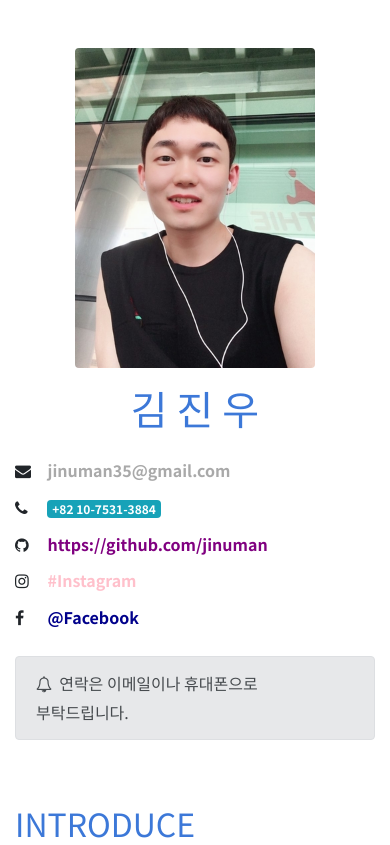
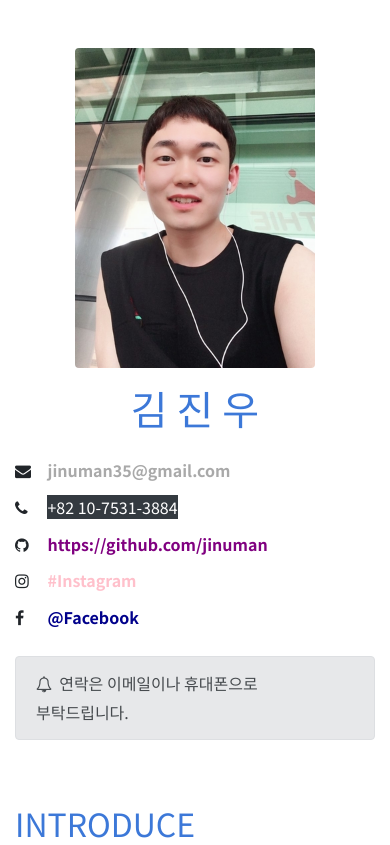
Before and after one commit to jinuman/resume, a plain HTML site: page index.html in a window 390 px wide. Shown: the top 845 px of the page. Drawn offline with nearby package versions, Linux system fonts and the light colour scheme.

Commit message:
refactor: Modify phone class

```diff
--- a/index.html
+++ b/index.html
@@ -77,7 +77,7 @@
                             <i class="fa fa-phone" aria-hidden="true"></i>
                         </div>
                         <div class="col-auto">
-                            <span class="badge badge-info">+82 10-7531-3884</span>
+                            <span class="text-white bg-dark">+82 10-7531-3884</span>
                         </div>
                     </div>
                     <div class="row pb-2">
```
